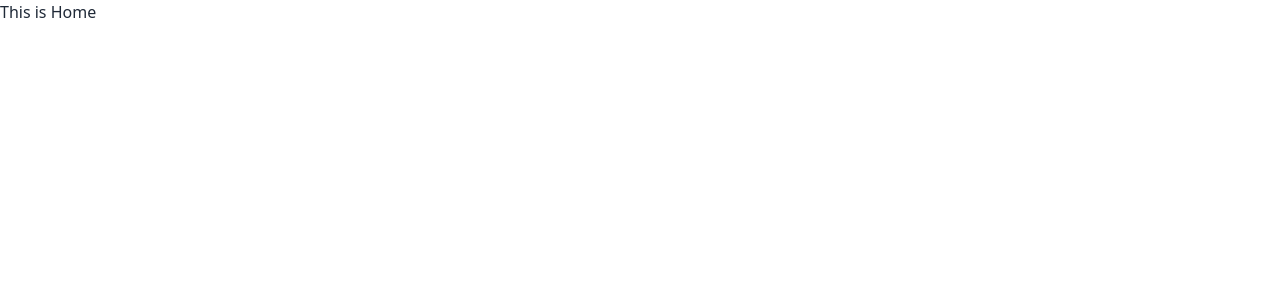
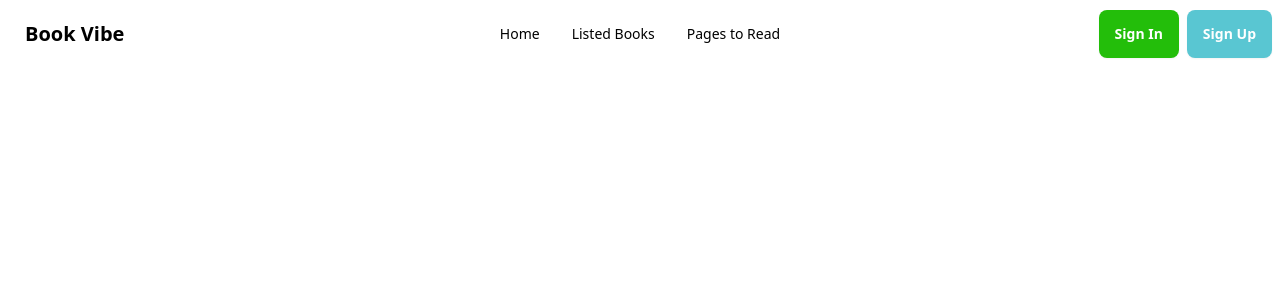
Before and after one commit to Diptoquazi/Book-Vibe, a React (Vite) app: page / in a window 1280 px wide. Shown: the top 300 px of the page. Built offline with nearby package versions, Linux system fonts and the light colour scheme.

Commit message:
added navbar

```diff
--- /dev/null
+++ b/src/components/Header/Header.jsx
@@ -0,0 +1,40 @@
+const Header = () => {
+    return (
+        <div>
+            <div className="navbar text-black bg-white">
+                <div className="navbar-start">
+                    <div className="dropdown">
+                        <div tabIndex={0} role="button" className="btn btn-ghost lg:hidden">
+                            <svg xmlns="http://www.w3.org/2000/svg" className="h-5 w-5" fill="none" viewBox="0 0 24 24" stroke="currentColor"><path strokeLinecap="round" strokeLinejoin="round" strokeWidth="2" d="M4 6h16M4 12h8m-8 6h16" /></svg>
+                        </div>
+                        <ul tabIndex={0} className="menu menu-sm dropdown-content mt-3 z-[1] p-2 shadow bg-base-100 rounded-box w-52">
+                            <li><a>Home</a></li>
+                            <li>
+                                <a>Listed Books</a>
+
+                            </li>
+                            <li><a>Pages to Read</a></li>
+                        </ul>
+                    </div>
+                    <a className="btn font-bold text-3xl btn-ghost text-xl">Book Vibe</a>
+                </div>
+                <div className="navbar-center hidden lg:flex">
+                    <ul className="menu menu-horizontal px-1">
+                        <li><a>Home</a></li>
+                        <li>
+                            <a>Listed Books</a>
+
+                        </li>
+                        <li><a>Pages to Read</a></li>
+                    </ul>
+                </div>
+                <div className="navbar-end gap-2 ">
+                    <a className="btn border-none text-white bg-[#23BE0A]">Sign In</a>
+                    <a className="btn border-none text-white bg-[#59C6D2]">Sign Up</a>
+                </div>
+            </div>
+        </div>
+    );
+};
+
+export default Header;
--- a/src/components/Home/Home.jsx
+++ b/src/components/Home/Home.jsx
@@ -1,7 +1,7 @@
 const Home = () => {
     return (
         <div>
-            <h2>This is Home</h2>
+            {/* <h2>This is Home</h2> */}
         </div>
     );
 };
--- a/src/components/Root/Root.jsx
+++ b/src/components/Root/Root.jsx
@@ -1,8 +1,10 @@
 import { Outlet } from "react-router-dom";
+import Header from "../Header/Header";
 
 const Root = () => {
     return (
         <div>
+            <Header></Header>
             <Outlet></Outlet>
         </div>
     );
```
